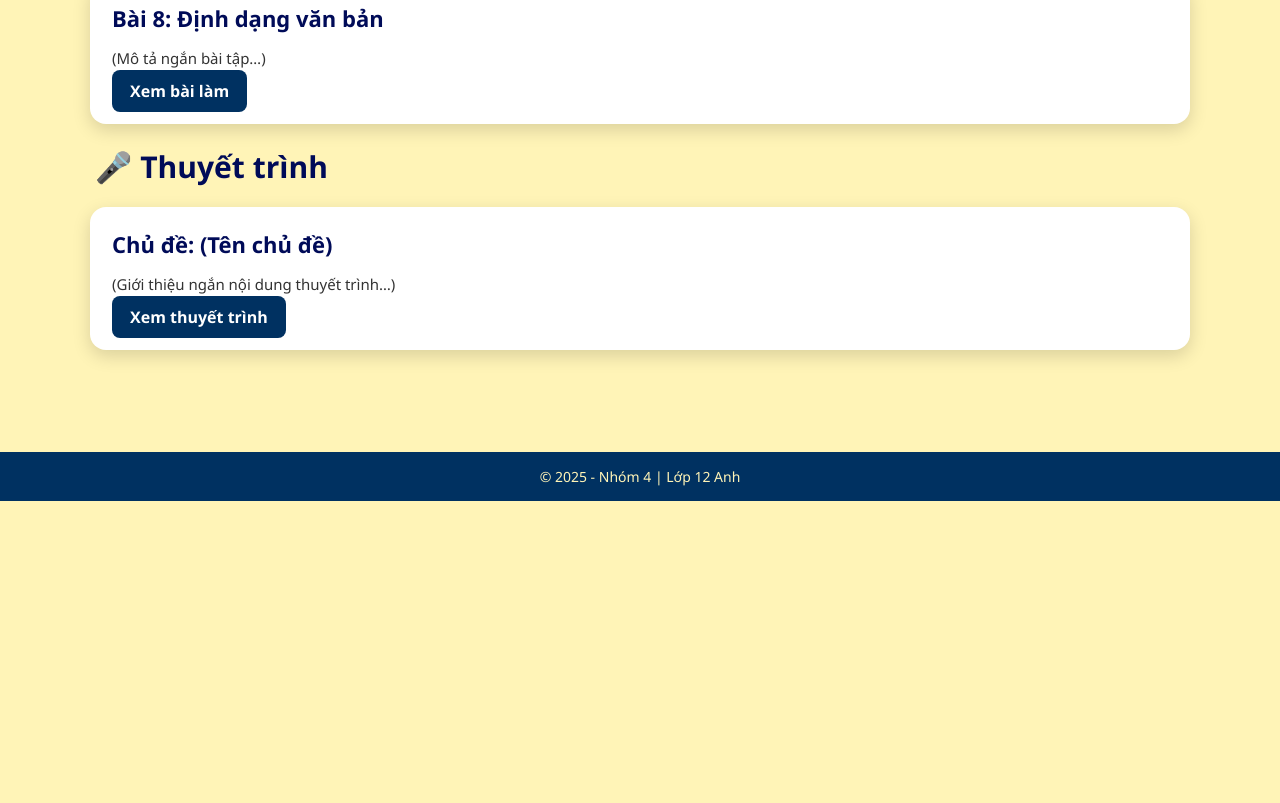
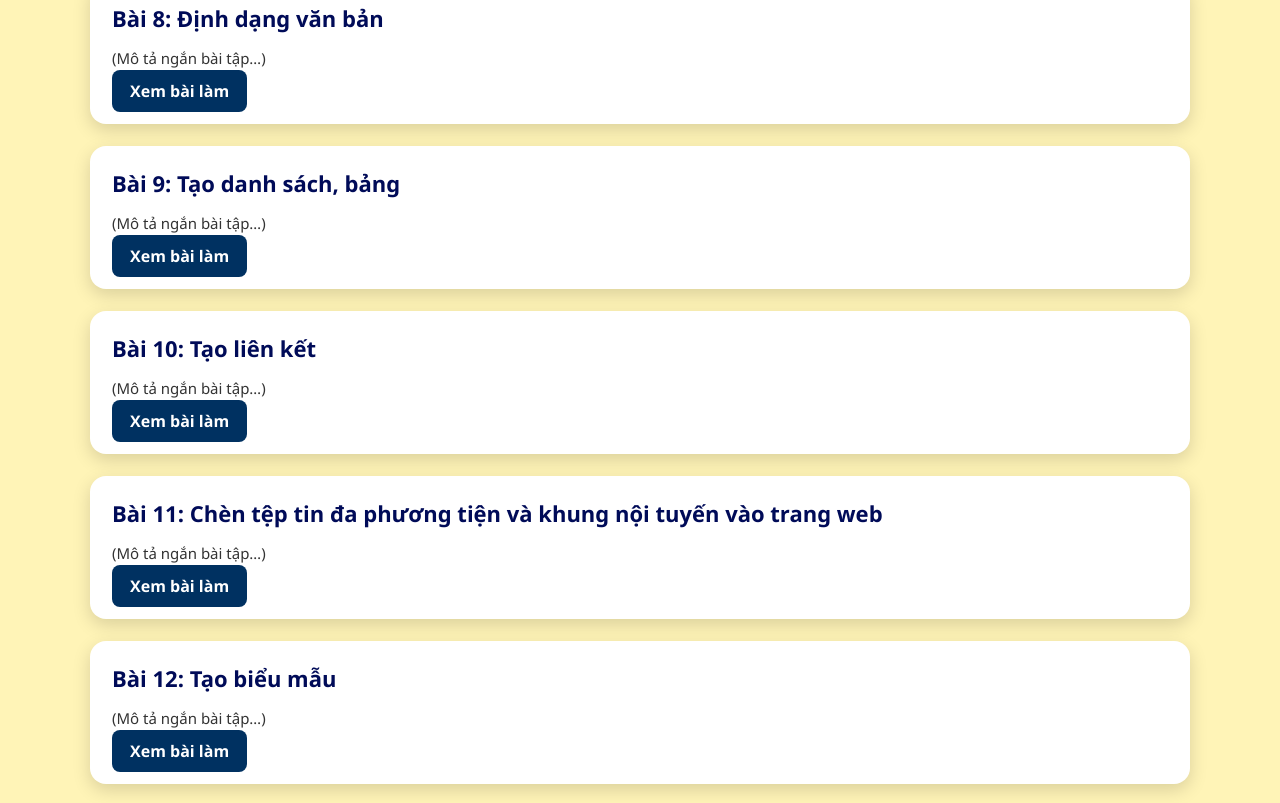
Before and after one commit to daisubinta/Nhom4tin12anh.github.io, a plain HTML site: page index.html in a window 1280 px wide. Shown: the part 1025-1828 px from the top of the page. Before the commit the page ends 1526 px from the top, so only its background shows below. Drawn offline with Linux system fonts and the light colour scheme.

Commit message:
Update index.html

```diff
--- a/index.html
+++ b/index.html
@@ -259,6 +259,29 @@
         <a href="#">Xem bài làm</a>
     </div>
 
+     <div class="card">
+        <h3>Bài 9: Tạo danh sách, bảng </h3>
+        <p>(Mô tả ngắn bài tập…)</p>
+        <a href="https://www.canva.com/design/DAG6YbKiR-0/CcRBj-aaRm-ydaSeoo5BwQ/edit">Xem bài làm</a>
+    </div>
+
+     <div class="card">
+        <h3>Bài 10: Tạo liên kết </h3>
+        <p>(Mô tả ngắn bài tập…)</p>
+        <a href="https://www.canva.com/design/DAG6dA4irpQ/go3BOjJoYbh9OlGdzXJQqA/edit">Xem bài làm</a>
+    </div>
+
+     <div class="card">
+        <h3>Bài 11: Chèn tệp tin đa phương tiện và khung nội tuyến vào trang web </h3>
+        <p>(Mô tả ngắn bài tập…)</p>
+        <a href="#">Xem bài làm</a>
+    </div>
+
+   <div class="card">
+        <h3>Bài 12: Tạo biểu mẫu </h3>
+        <p>(Mô tả ngắn bài tập…)</p>
+        <a href="#">Xem bài làm</a>
+    </div>
     <!-- Thuyết trình -->
     <h2 id="thuyettrinh" class="section-title">🎤 Thuyết trình</h2>
 
```
